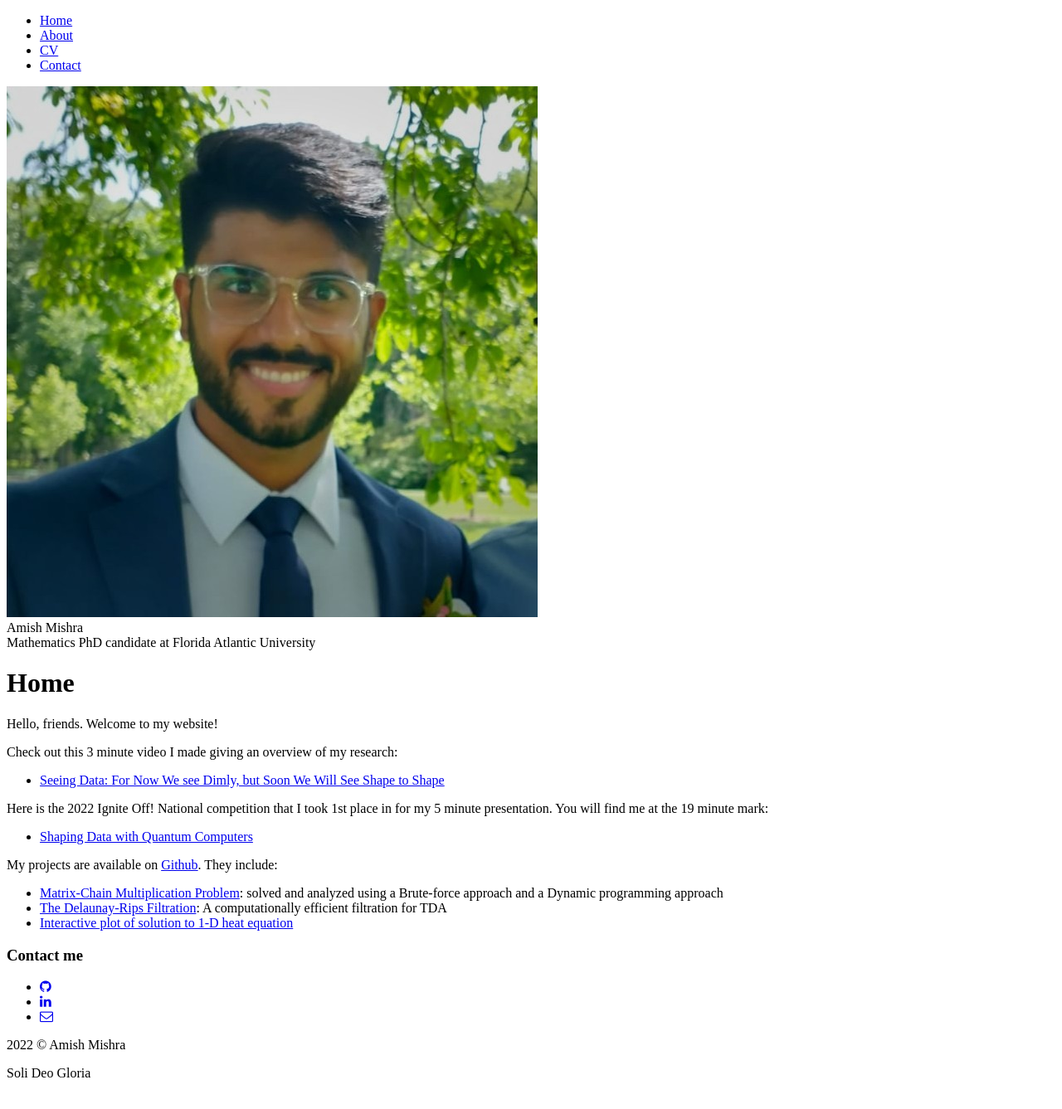
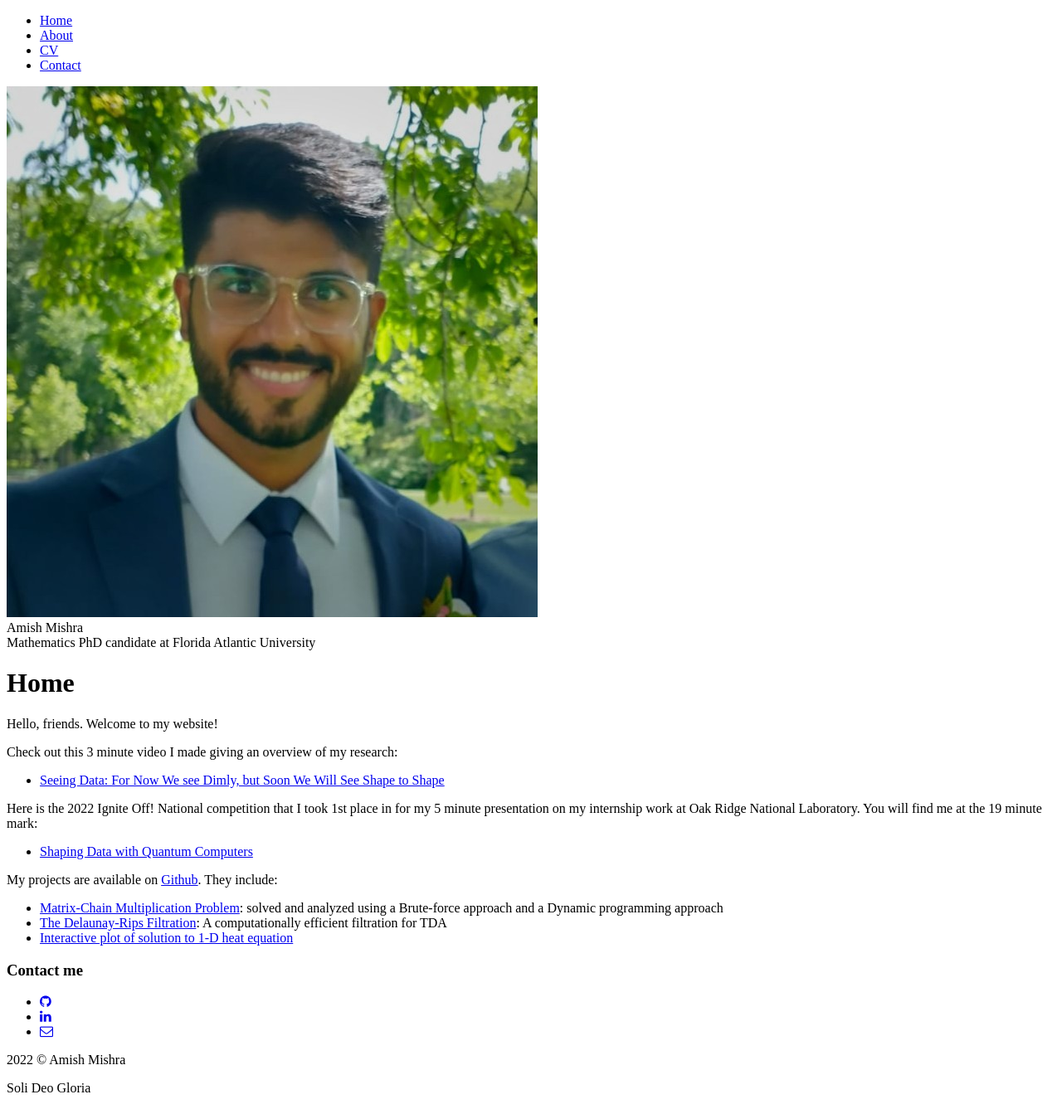
Before and after one commit to amish-mishra/amish-mishra.github.io, a Jekyll site: the page built from _pages/01_home.md, in a window 1280 px wide. Shown: the whole page at 83% size. Built offline with Jekyll 4.4.1, drawn with Linux system fonts in a browser that asks for light colours; some web fonts are replaced.

Commit message:
Update 01_home.md

```diff
--- a/_pages/01_home.md
+++ b/_pages/01_home.md
@@ -10,7 +10,7 @@ Check out this 3 minute video I made giving an overview of my research:
 
 * [Seeing Data: For Now We see Dimly, but Soon We Will See Shape to Shape](https://youtu.be/IsaGI1OBNhE)
 
-Here is the 2022 Ignite Off! National competition that I took 1st place in for my 5 minute presentation. You will find me at the 19 minute mark:
+Here is the 2022 Ignite Off! National competition that I took 1st place in for my 5 minute presentation on my internship work at Oak Ridge National Laboratory. You will find me at the 19 minute mark:
 * [Shaping Data with Quantum Computers](https://vimeo.com/743411827/819eacfe78)
 
 
```
